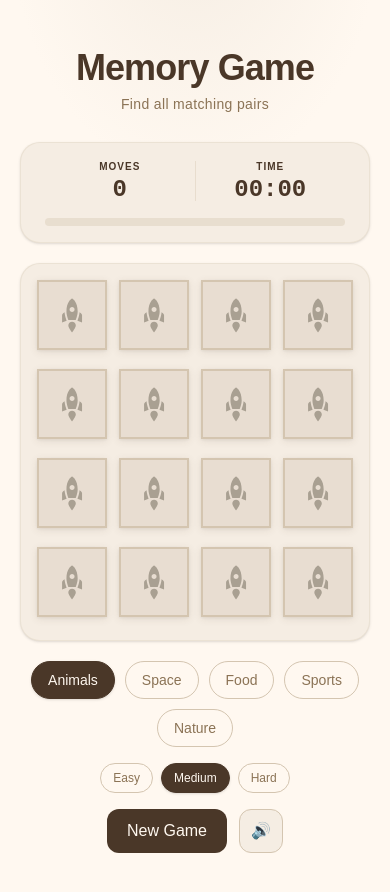
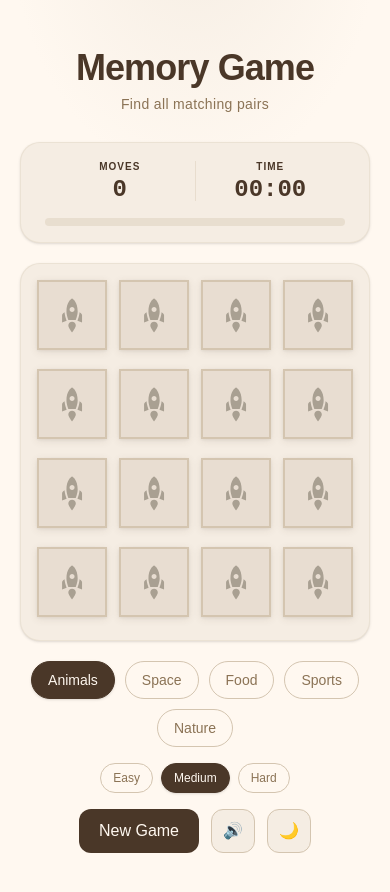
Before and after one commit to justinthomas0789/memory-game, a React (Vite) app: page /play in a window 390 px wide. Shown: the top 892 px of the page. Built offline with nearby package versions, Linux system fonts and the light colour scheme; a web font is replaced by a local one.

Commit message:
feat: add dark mode toggle
Adds a dark palette via CSS variable overrides on [data-theme="dark"].
Toggle button (🌙/☀️) sits next to mute in the controls bar. Preference
is persisted to localStorage and defaults to the OS prefers-color-scheme
media query on first visit.

```diff
--- a/src/App.tsx
+++ b/src/App.tsx
@@ -23,6 +23,8 @@ import {
   saveTheme,
   loadDifficulty,
   saveDifficulty,
+  loadDarkMode,
+  saveDarkMode,
 } from './lib/storage';
 
 function App() {
@@ -33,6 +35,20 @@ function App() {
   const [difficulty, setDifficulty] = useState<Difficulty>(
     () => loadDifficulty() ?? DEFAULT_DIFFICULTY,
   );
+  const [isDark, setIsDark] = useState<boolean>(
+    () =>
+      loadDarkMode() ??
+      window.matchMedia('(prefers-color-scheme: dark)').matches,
+  );
+
+  // Apply / remove data-theme on <html> whenever isDark changes
+  useEffect(() => {
+    document.documentElement.setAttribute(
+      'data-theme',
+      isDark ? 'dark' : 'light',
+    );
+  }, [isDark]);
+
   const liveRegionRef = useRef<HTMLDivElement>(null);
   const announceClearRef = useRef<ReturnType<typeof setTimeout> | null>(null);
 
@@ -122,6 +138,13 @@ function App() {
     [resetTimer],
   );
 
+  const handleToggleDarkMode = useCallback(() => {
+    setIsDark((prev) => {
+      saveDarkMode(!prev);
+      return !prev;
+    });
+  }, []);
+
   const handleDifficultyChange = useCallback(
     (newDifficulty: Difficulty) => {
       setDifficulty(newDifficulty);
@@ -160,6 +183,8 @@ function App() {
         currentTheme={theme}
         onDifficultyChange={handleDifficultyChange}
         currentDifficulty={difficulty}
+        onToggleDarkMode={handleToggleDarkMode}
+        isDark={isDark}
       />
       <Suspense fallback={null}>
         <CompletionOverlay
--- a/src/app.css
+++ b/src/app.css
@@ -26,6 +26,22 @@
   /* Border radius */
   --radius-card: 14px;
   --radius-panel: 20px;
+}
+
+/* Dark theme — overrides CSS variables when data-theme="dark" is on <html> */
+[data-theme='dark'] {
+  --color-cream: #1a1410;
+  --color-warm-light: #221a13;
+  --color-warm: #2c2018;
+  --color-warm-dark: #3e2f1e;
+  --color-earth: #c4a882;
+  --color-earth-dark: #f0e4d0;
+  --color-match: #1a3d28;
+  --color-match-dark: #6ecf9a;
+  --color-mismatch: #3d1515;
+  --color-mismatch-dark: #f08080;
+  --color-accent: #2a3d56;
+  --color-accent-dark: #7ab0d8;
 }
 
 @layer base {
--- a/src/components/GameControls.tsx
+++ b/src/components/GameControls.tsx
@@ -12,6 +12,8 @@ interface GameControlsProps {
   currentTheme: CardTheme;
   onDifficultyChange: (difficulty: Difficulty) => void;
   currentDifficulty: Difficulty;
+  onToggleDarkMode: () => void;
+  isDark: boolean;
 }
 
 function GameControls({
@@ -22,6 +24,8 @@ function GameControls({
   currentTheme,
   onDifficultyChange,
   currentDifficulty,
+  onToggleDarkMode,
+  isDark,
 }: GameControlsProps) {
   const { t } = useTranslation();
   const themes = Object.keys(CARD_THEMES) as CardTheme[];
@@ -101,6 +105,18 @@ function GameControls({
             {isMuted ? '🔇' : '🔊'}
           </span>
         </button>
+
+        <button
+          type="button"
+          onClick={onToggleDarkMode}
+          className="w-11 h-11 rounded-xl flex items-center justify-center border border-[var(--color-warm-dark)] bg-[var(--color-warm-light)] hover:bg-[var(--color-warm)] hover:border-[var(--color-earth)] transition-all duration-150 focus-visible:outline-2 focus-visible:outline-offset-2 focus-visible:outline-[var(--color-accent-dark)]"
+          aria-label={isDark ? t('controls.lightMode') : t('controls.darkMode')}
+          aria-pressed={isDark}
+        >
+          <span role="img" aria-hidden="true" className="text-base">
+            {isDark ? '☀️' : '🌙'}
+          </span>
+        </button>
       </div>
     </div>
   );
--- a/src/i18n/locales/en.json
+++ b/src/i18n/locales/en.json
@@ -27,7 +27,9 @@
       "easy": "Easy",
       "medium": "Medium",
       "hard": "Hard"
-    }
+    },
+    "darkMode": "Switch to dark mode",
+    "lightMode": "Switch to light mode"
   },
   "stats": {
     "ariaLabel": "Game statistics",
--- a/src/lib/storage.ts
+++ b/src/lib/storage.ts
@@ -4,6 +4,7 @@ import type { CardTheme, Difficulty } from '../engine/constants';
 const KEYS = {
   theme: 'memory-game-theme',
   difficulty: 'memory-game-difficulty',
+  darkMode: 'memory-game-dark-mode',
   bestScores: 'memory-game-best-scores',
 } as const;
 
@@ -48,6 +49,26 @@ export function loadDifficulty(): Difficulty | null {
 export function saveDifficulty(difficulty: Difficulty): void {
   try {
     localStorage.setItem(KEYS.difficulty, difficulty);
+  } catch {
+    // private browsing — ignore
+  }
+}
+
+// --- Dark mode persistence ---
+
+export function loadDarkMode(): boolean | null {
+  try {
+    const raw = localStorage.getItem(KEYS.darkMode);
+    if (raw === null) return null;
+    return raw === 'true';
+  } catch {
+    return null;
+  }
+}
+
+export function saveDarkMode(isDark: boolean): void {
+  try {
+    localStorage.setItem(KEYS.darkMode, String(isDark));
   } catch {
     // private browsing — ignore
   }
```
